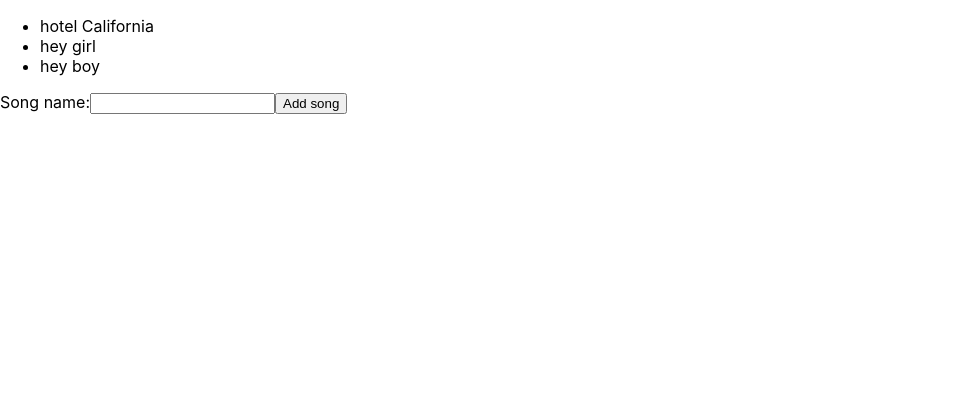
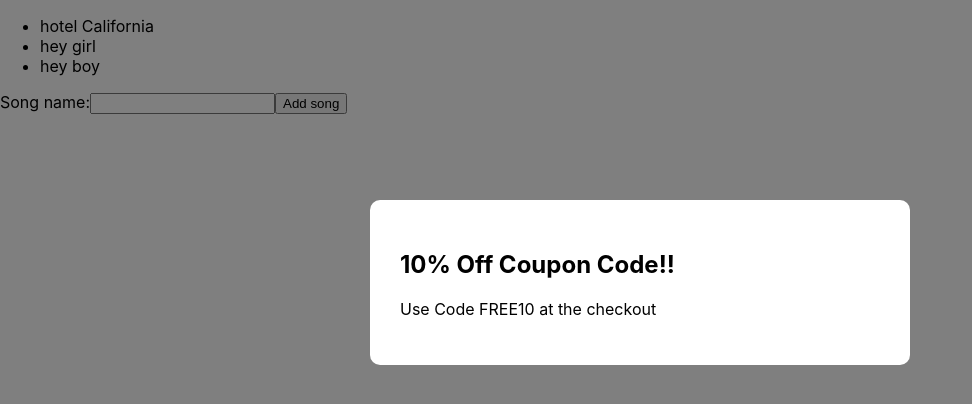
Before and after one commit to romankolivashko/hooksapp, a React (Create React App) app: page / in a window 1280 px wide. Shown: the top 404 px of the page, without its empty margins (0-972 px from the left). Built offline with nearby package versions, Linux system fonts and the light colour scheme.

Commit message:
Added modal

```diff
--- a/src/App.js
+++ b/src/App.js
@@ -1,9 +1,11 @@
+import Modal from "./components/Modal";
 import SongList from "./components/SongList";
 
 function App() {
   return (
     <div className="App">
       <SongList />
+      <Modal />
     </div>
   );
 }
--- /dev/null
+++ b/src/components/Modal.css
@@ -0,0 +1,16 @@
+.modal-backdrop {
+  position: fixed;
+  top: 0;
+  left: 0;
+  width: 100%;
+  height: 100%;
+  background: rgba(0,0,0,0.5);
+}
+
+.modal {
+  padding: 30px;
+  max-width: 480px;
+  margin: 200px auto;
+  background: #fff;
+  border-radius: 10px;
+}
--- /dev/null
+++ b/src/components/Modal.js
@@ -0,0 +1,12 @@
+import './Modal.css'
+
+export default function Modal() {
+  return (
+    <div className="modal-backdrop">
+      <div className="modal">
+        <h2>10% Off Coupon Code!!</h2>
+        <p>Use Code FREE10 at the checkout</p>
+      </div>
+    </div>
+  )
+}
```
